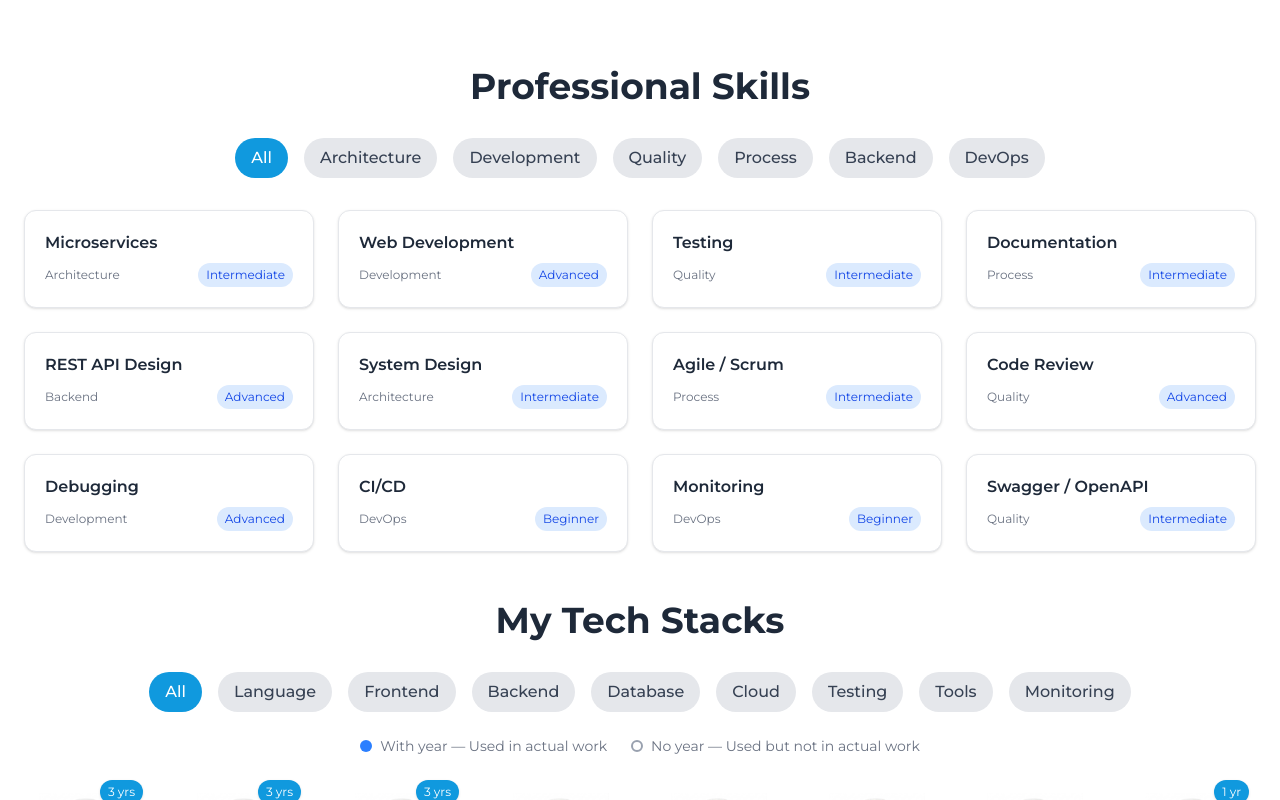
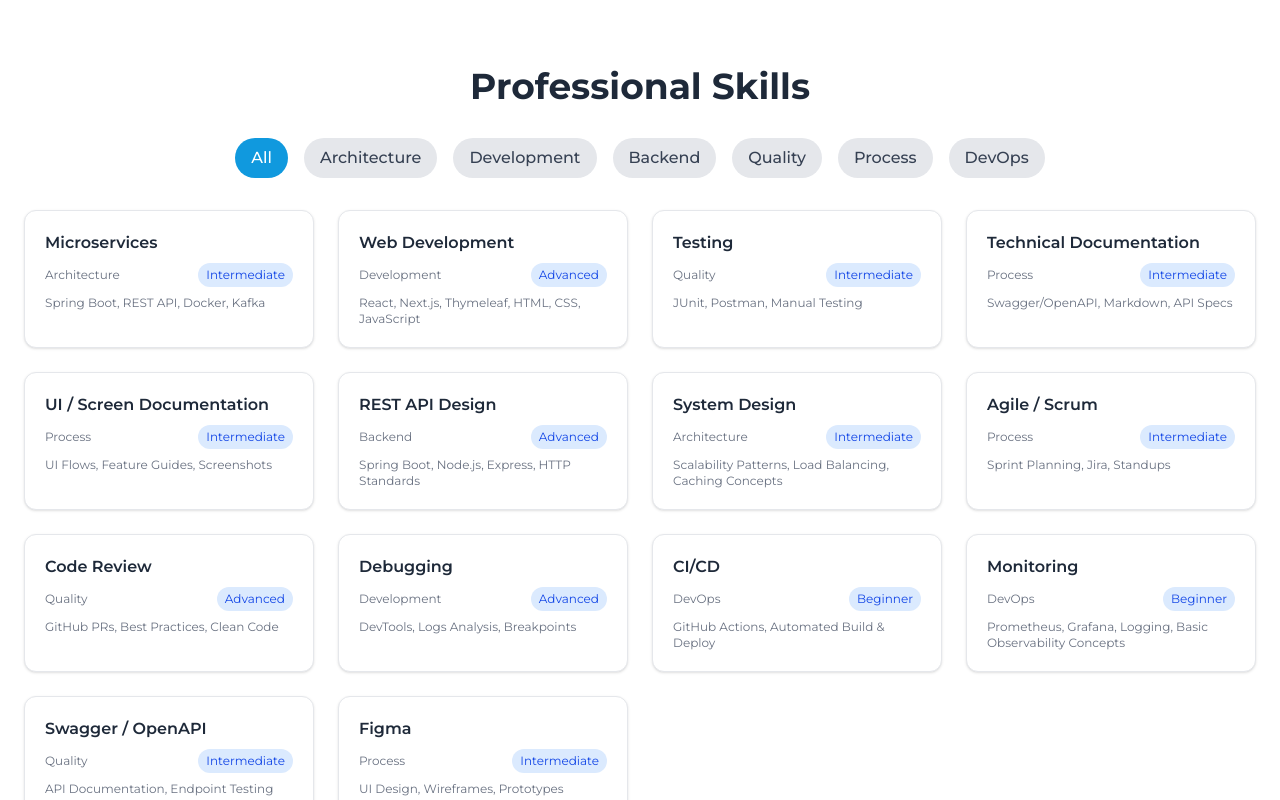
Before and after one commit to juliusbasas69/JB_Portfolio, a Next.js app: page / in a window 1280 px wide. Shown: the part 1080-1880 px from the top of the page. Built offline with nearby package versions, Linux system fonts and the light colour scheme.

Commit message:
Add details in profession skills

```diff
--- a/app/components/professional-skills-section.js
+++ b/app/components/professional-skills-section.js
@@ -4,27 +4,104 @@ import { useState } from "react";
 
 export default function ProfessionalSkillsSection() {
   const skills = [
-    { name: "Microservices", category: "Architecture", level: "Intermediate" },
-    { name: "Web Development", category: "Development", level: "Advanced" },
-    { name: "Testing", category: "Quality", level: "Intermediate" },
-    { name: "Documentation", category: "Process", level: "Intermediate" },
-    { name: "REST API Design", category: "Backend", level: "Advanced" },
-    { name: "System Design", category: "Architecture", level: "Intermediate" },
-    { name: "Agile / Scrum", category: "Process", level: "Intermediate" },
-    { name: "Code Review", category: "Quality", level: "Advanced" },
-    { name: "Debugging", category: "Development", level: "Advanced" },
-    { name: "CI/CD", category: "DevOps", level: "Beginner" },
-    { name: "Monitoring", category: "DevOps", level: "Beginner" },
-    { name: "Swagger / OpenAPI", category: "Quality", level: "Intermediate" },
+    {
+      name: "Microservices",
+      category: "Architecture",
+      level: "Intermediate",
+      tools: ["Spring Boot", "REST API", "Docker", "Kafka"],
+    },
+    {
+      name: "Web Development",
+      category: "Development",
+      level: "Advanced",
+      tools: ["React", "Next.js", "Thymeleaf", "HTML", "CSS", "JavaScript"],
+    },
+    {
+      name: "Testing",
+      category: "Quality",
+      level: "Intermediate",
+      tools: ["JUnit", "Postman", "Manual Testing"],
+    },
+    {
+      name: "Technical Documentation",
+      category: "Process",
+      level: "Intermediate",
+      tools: ["Swagger/OpenAPI", "Markdown", "API Specs"],
+    },
+    {
+      name: "UI / Screen Documentation",
+      category: "Process",
+      level: "Intermediate",
+      tools: ["UI Flows", "Feature Guides", "Screenshots"],
+    },
+    {
+      name: "REST API Design",
+      category: "Backend",
+      level: "Advanced",
+      tools: ["Spring Boot", "Node.js", "Express", "HTTP Standards"],
+    },
+    {
+      name: "System Design",
+      category: "Architecture",
+      level: "Intermediate",
+      tools: ["Scalability Patterns", "Load Balancing", "Caching Concepts"],
+    },
+    {
+      name: "Agile / Scrum",
+      category: "Process",
+      level: "Intermediate",
+      tools: ["Sprint Planning", "Jira", "Standups"],
+    },
+    {
+      name: "Code Review",
+      category: "Quality",
+      level: "Advanced",
+      tools: ["GitHub PRs", "Best Practices", "Clean Code"],
+    },
+    {
+      name: "Debugging",
+      category: "Development",
+      level: "Advanced",
+      tools: ["DevTools", "Logs Analysis", "Breakpoints"],
+    },
+    {
+      name: "CI/CD",
+      category: "DevOps",
+      level: "Beginner",
+      tools: ["GitHub Actions", "Automated Build & Deploy"],
+    },
+    {
+      name: "Monitoring",
+      category: "DevOps",
+      level: "Beginner",
+      tools: [
+        "Prometheus",
+        "Grafana",
+        "Logging",
+        "Basic Observability Concepts",
+      ],
+    },
+    {
+      name: "Swagger / OpenAPI",
+      category: "Quality",
+      level: "Intermediate",
+      tools: ["API Documentation", "Endpoint Testing"],
+    },
+    {
+      name: "Figma",
+      category: "Process",
+      level: "Intermediate",
+      tools: ["UI Design", "Wireframes", "Prototypes"],
+    },
   ];
 
   const categories = [
     "All",
     "Architecture",
     "Development",
+    "Backend",
     "Quality",
     "Process",
-    "Backend",
     "DevOps",
   ];
 
@@ -76,6 +153,10 @@ export default function ProfessionalSkillsSection() {
                   {skill.level}
                 </span>
               </div>
+
+              <div className="text-xs text-gray-500 mt-2">
+                {skill.tools?.join(", ")}
+              </div>
             </div>
           ))}
         </div>
```
